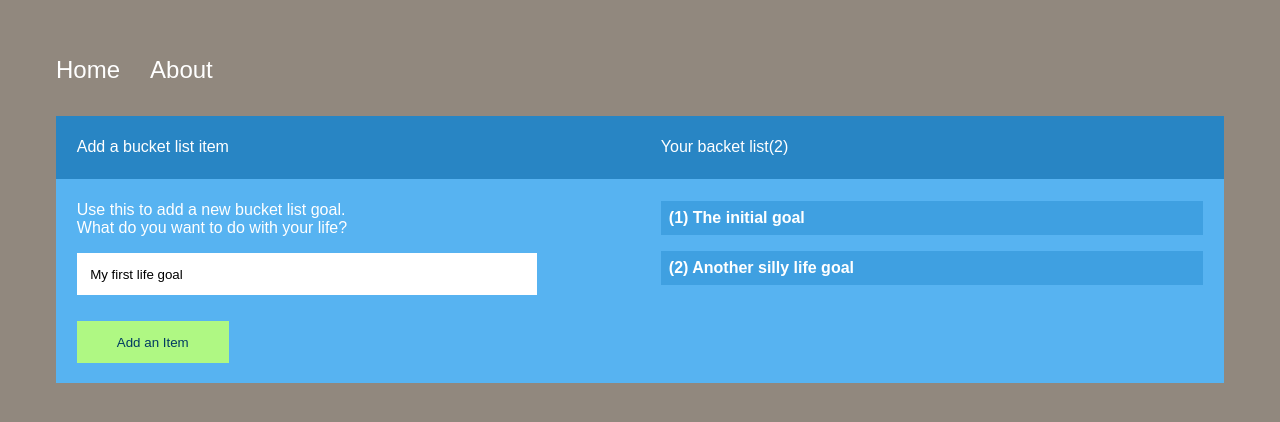
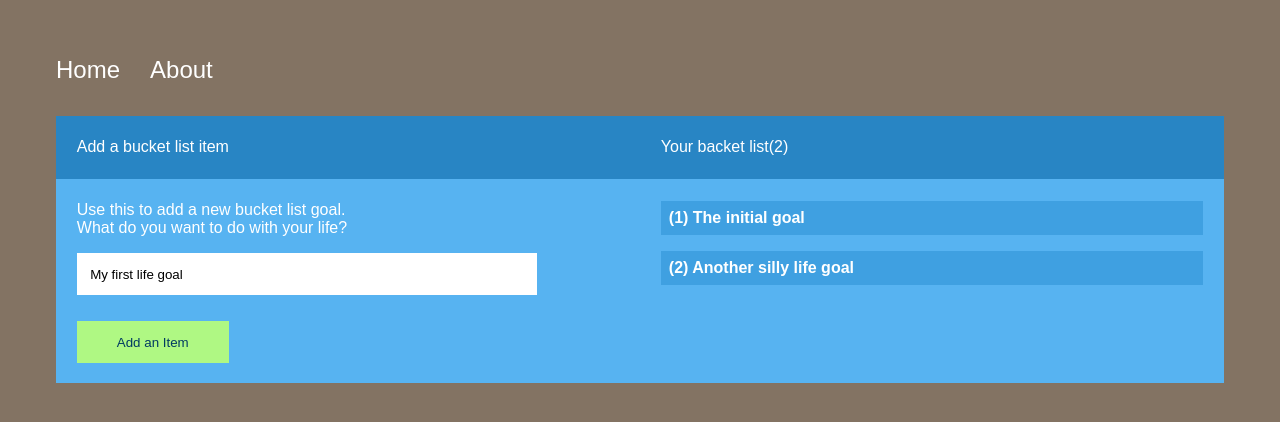
Before and after one commit to Ahmed-Jabr/ng5, an Angular app: page / in a window 1280 px wide. Shown: the top 422 px of the page. Built offline with nearby package versions, Linux system fonts and the light colour scheme.

Commit message:
auto commit

```diff
--- a/src/styles.scss
+++ b/src/styles.scss
@@ -1,7 +1,7 @@
 /* You can add global styles to this file, and also import other style files */
 //@import url('https://fonts.googleapis.com/css?family=Raleway:300,700');
 body{
-    background: #91887E;
+    background: #837363;
     padding: 3em;
     font-family: 'RaleWay','Arial';
     color: #fff;
```
